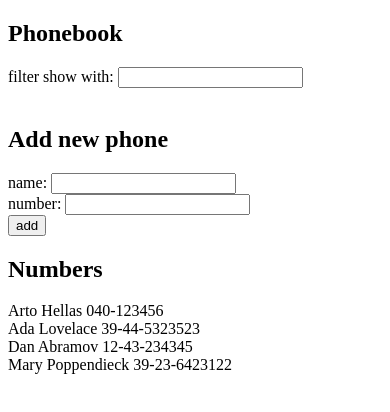
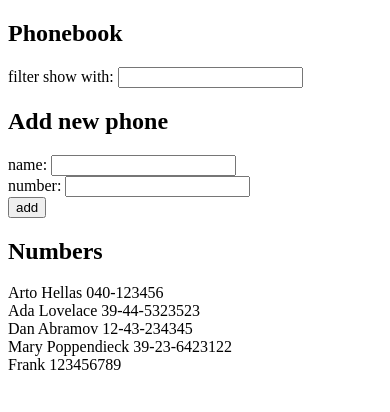
Before and after one commit to bergamobobson/FullstackOpen, a React (Vite) app in the folder part_1/: page / in a window 390 px wide. Shown: the top 412 px of the page. Built offline with nearby package versions, Linux system fonts and the light colour scheme; data requests are answered from the project's data file.

Commit message:
2.12: The Phonebook step 7

```diff
--- a/part_1/db.json
+++ b/part_1/db.json
@@ -3,22 +3,27 @@
     {
       "name": "Arto Hellas",
       "number": "040-123456",
-      "id": 1
+      "id": "1"
     },
     {
       "name": "Ada Lovelace",
       "number": "39-44-5323523",
-      "id": 2
+      "id": "2"
     },
     {
       "name": "Dan Abramov",
       "number": "12-43-234345",
-      "id": 3
+      "id": "3"
     },
     {
       "name": "Mary Poppendieck",
       "number": "39-23-6423122",
-      "id": 4
+      "id": "4"
+    },
+    {
+      "id": "754a",
+      "name": "Frank",
+      "number": "123456789"
     }
   ]
 }
--- a/part_1/src/App.jsx
+++ b/part_1/src/App.jsx
@@ -1,6 +1,8 @@
 import { useEffect, useState } from "react";
-import Person from "./components/Person";
 import axios from "axios";
+import FilterPhone from "./components/FilterPhone";
+import AddPhone from "./components/AddPhone";
+import ShowPhone from "./components/ShowPhone";
 
 const App = () => {
   const [persons, setPersons] = useState([]);
@@ -15,7 +17,7 @@ const App = () => {
     });
   }, []);
 
-  const handleSubmit = (event) => {
+  const addPerson = (event) => {
     event.preventDefault();
     const newPerson = { name: newName, number: newNumber };
     const alreadyExist = persons.some(
@@ -24,9 +26,13 @@ const App = () => {
     if (alreadyExist) {
       alert(`${newName} is already added to phonebook`);
     } else {
-      setPersons(persons.concat(newPerson));
-      setNewName("");
-      setNewNumber("");
+      axios
+        .post("http://localhost:3001/persons", newPerson)
+        .then((response) => {
+          setPersons(persons.concat(response.data));
+          setNewName("");
+          setNewNumber("");
+        });
     }
   };
 
@@ -51,27 +57,16 @@ const App = () => {
 
   return (
     <div>
-      <h2>Phonebook</h2>
-      <div>
-        filter show with: <input value={filter} onChange={handleChangeFilter} />
-      </div>
-      <br />
-      <h2>Add new phone</h2>
-      <form onSubmit={handleSubmit}>
-        <div>
-          name: <input value={newName} onChange={handleChangeName} />
-        </div>
-        <div>
-          number: <input value={newNumber} onChange={handleChangeNumber} />
-        </div>
-        <div>
-          <button type="submit">add</button>
-        </div>
-      </form>
-      <h2>Numbers</h2>
-      {filteredPersons.map((p) => (
-        <Person key={p.name} person={p} />
-      ))}
+      <FilterPhone filter={filter} handleChangeFilter={handleChangeFilter} />
+      <AddPhone
+        addPerson={addPerson}
+        newName={newName}
+        newNumber={newNumber}
+        handleChangeName={handleChangeName}
+        handleChangeNumber={handleChangeNumber}
+      />
+
+      <ShowPhone persons={filteredPersons} />
     </div>
   );
 };
--- /dev/null
+++ b/part_1/src/components/AddPhone.jsx
@@ -0,0 +1,28 @@
+const AddPhone = ({
+  addPerson,
+  newName,
+  handleChangeName,
+  newNumber,
+  handleChangeNumber,
+}) => {
+
+
+  return (
+    <>
+      <h2>Add new phone</h2>
+      <form onSubmit={addPerson}>
+        <div>
+          name: <input value={newName} onChange={handleChangeName} />
+        </div>
+        <div>
+          number: <input value={newNumber} onChange={handleChangeNumber} />
+        </div>
+        <div>
+          <button type="submit">add</button>
+        </div>
+      </form>
+    </>
+  );
+};
+
+export default AddPhone;
--- /dev/null
+++ b/part_1/src/components/FilterPhone.jsx
@@ -0,0 +1,12 @@
+const FilterPhone = ({ filter, handleChangeFilter }) => {
+  return (
+    <>
+      <h2>Phonebook</h2>
+      <div>
+        filter show with: <input value={filter} onChange={handleChangeFilter} />
+      </div>
+    </>
+  );
+};
+
+export default FilterPhone;
--- /dev/null
+++ b/part_1/src/components/ShowPhone.jsx
@@ -0,0 +1,14 @@
+import Person from "./Person";
+
+const ShowPhone = ({ persons }) => {
+  return (
+    <>
+      <h2>Numbers</h2>
+      {persons.map((p) => (
+        <Person key={p.name} person={p} />
+      ))}
+    </>
+  );
+};
+
+export default ShowPhone;
```
